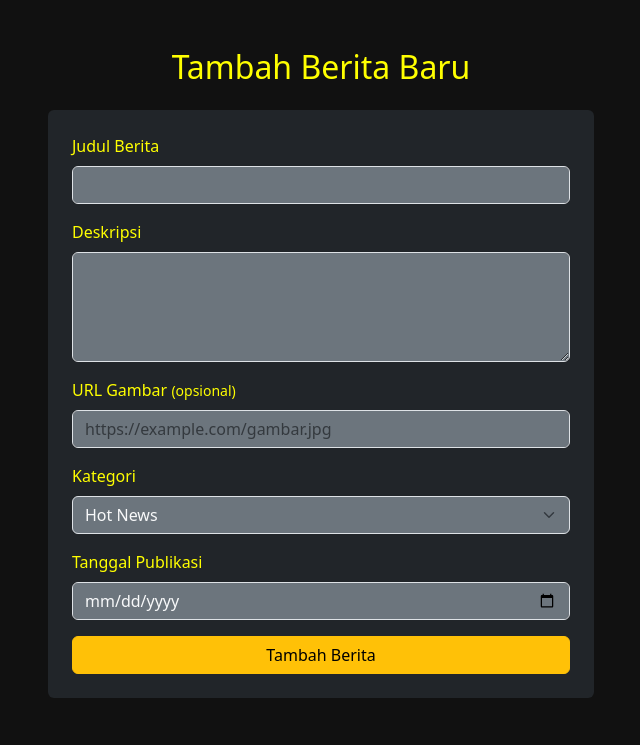
After one commit to Ginpra/Website, a PHP site: page /tambah.php in a window 1280 px wide. The commit adds this page. Shown: the top 745 px of the page, without its empty margins (319-959 px from the left). Run offline with PHP 8.4, Linux system fonts and the light colour scheme.

Commit message:
Add files via upload

```diff
--- /dev/null
+++ b/Berita Teknologi/koneksi.php
@@ -0,0 +1,12 @@
+<?php
+$hostname = "localhost";//hostname
+$user = "root"; //username untuk login ke mysql
+$pass = ""; //password untuk login ke mysql
+$db = "luxtech"; //nama database
+
+$conn = mysqli_connect($hostname, $user, $pass, $db); //membuat koneksi ke server mysql (dbnya di server mysql)
+
+if ($conn->connect_error) {
+    die("maaf koneksi gagal: " . $conn->connect_error);
+}
+?>
--- /dev/null
+++ b/Berita Teknologi/tambah.php
@@ -0,0 +1,98 @@
+<?php
+include 'koneksi.php';
+
+// Jika tombol “Tambah” diklik
+if (isset($_POST['tambah'])) {
+    // Ambil data dari form
+    $judul        = $conn->real_escape_string($_POST['title']);
+    $deskripsi    = $conn->real_escape_string($_POST['description']);
+    $url_gambar   = trim($_POST['image_url']);
+    $url_gambar   = $url_gambar !== ''
+                    ? $conn->real_escape_string($url_gambar)
+                    : null;
+    $kategori     = in_array($_POST['category'], ['hot','latest','tips'])
+                    ? $_POST['category']
+                    : 'latest';
+    $tgl_publish  = $_POST['publish_date']; // format YYYY-MM-DD
+
+    // Siapkan query INSERT
+    $sql = "INSERT INTO berita
+            (title, description, image_url, category, publish_date)
+            VALUES
+            ('$judul', '$deskripsi', "
+            . ($url_gambar ? "'$url_gambar'" : "NULL") .
+            ", '$kategori', '$tgl_publish')";
+
+    if ($conn->query($sql)) {
+        echo "<script>
+                alert('Berita berhasil ditambahkan!');
+                window.location.href='dashboard.php';
+              </script>";
+        exit();
+    } else {
+        echo "<script>
+                alert('Gagal menambahkan berita: " . addslashes($conn->error) . "');
+              </script>";
+    }
+}
+?>
+
+<!DOCTYPE html>
+<html lang="id">
+<head>
+  <meta charset="UTF-8">
+  <title>Tambah Berita - LuxTech</title>
+  <link href="https://cdn.jsdelivr.net/npm/bootstrap@5.3.3/dist/css/bootstrap.min.css" rel="stylesheet">
+</head>
+<body style="background-color: #111; color: yellow;">
+
+  <div class="container py-5">
+    <h2 class="text-center mb-4">Tambah Berita Baru</h2>
+    <div class="row justify-content-center">
+      <div class="col-md-6">
+        <form action="" method="POST" class="bg-dark p-4 rounded">
+          <!-- Judul Berita -->
+          <div class="mb-3">
+            <label for="title" class="form-label">Judul Berita</label>
+            <input id="title" type="text" name="title"
+                   class="form-control bg-secondary text-light" required>
+          </div>
+          <!-- Deskripsi Berita -->
+          <div class="mb-3">
+            <label for="description" class="form-label">Deskripsi</label>
+            <textarea id="description" name="description" rows="4"
+                      class="form-control bg-secondary text-light" required></textarea>
+          </div>
+          <!-- URL Gambar (opsional) -->
+          <div class="mb-3">
+            <label for="image_url" class="form-label">URL Gambar <small>(opsional)</small></label>
+            <input id="image_url" type="text" name="image_url"
+                   class="form-control bg-secondary text-light"
+                   placeholder="https://example.com/gambar.jpg">
+          </div>
+          <!-- Kategori -->
+          <div class="mb-3">
+            <label for="category" class="form-label">Kategori</label>
+            <select id="category" name="category"
+                    class="form-select bg-secondary text-light" required>
+              <option value="hot">Hot News</option>
+              <option value="latest">Latest News</option>
+              <option value="tips">Tips</option>
+            </select>
+          </div>
+          <!-- Tanggal Publikasi -->
+          <div class="mb-3">
+            <label for="publish_date" class="form-label">Tanggal Publikasi</label>
+            <input id="publish_date" type="date" name="publish_date"
+                   class="form-control bg-secondary text-light" required>
+          </div>
+          <!-- Tombol Submit -->
+          <button type="submit" name="tambah"
+                  class="btn btn-warning w-100">Tambah Berita</button>
+        </form>
+      </div>
+    </div>
+  </div>
+
+</body>
+</html>
```
Also changed, not shown: Berita Teknologi/Home.php (+6 -3 lines), Berita Teknologi/dashboard.php (+9 -9 lines), Berita Teknologi/login.php (+26 -6 lines).
